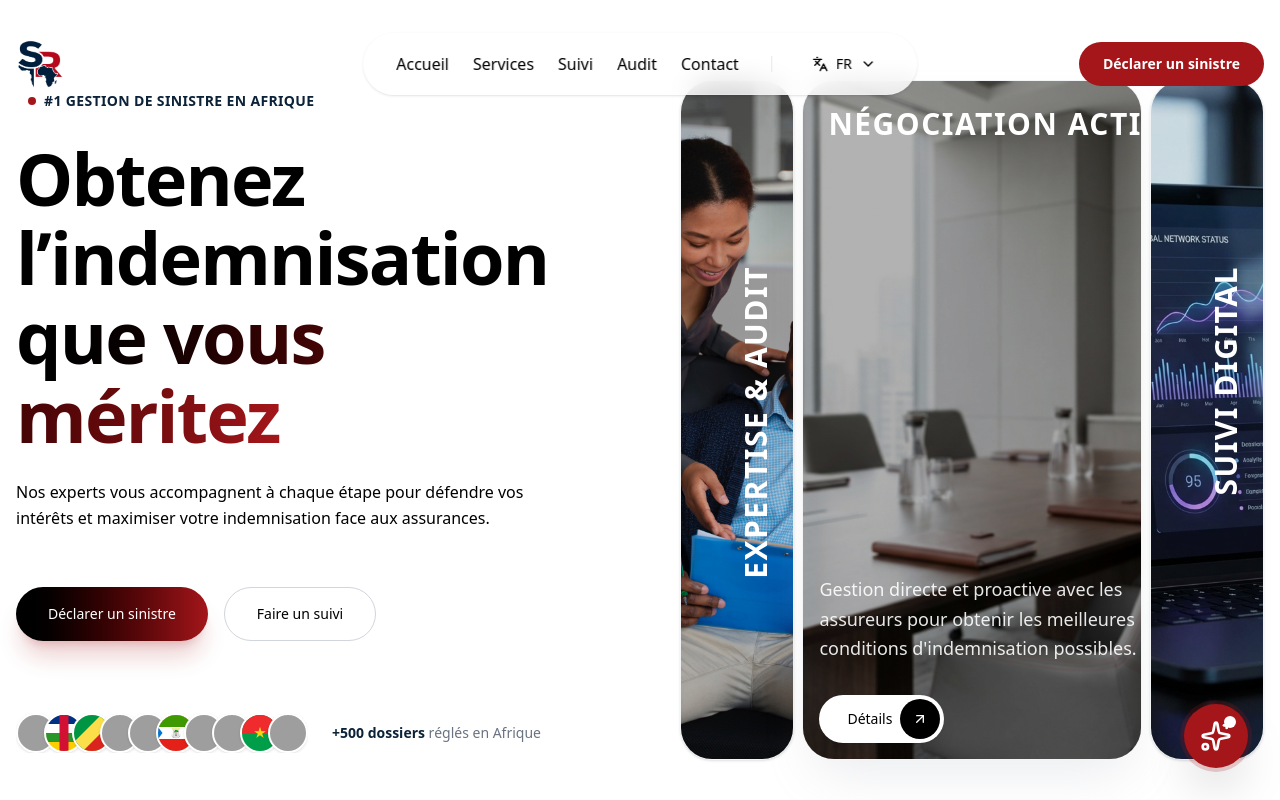
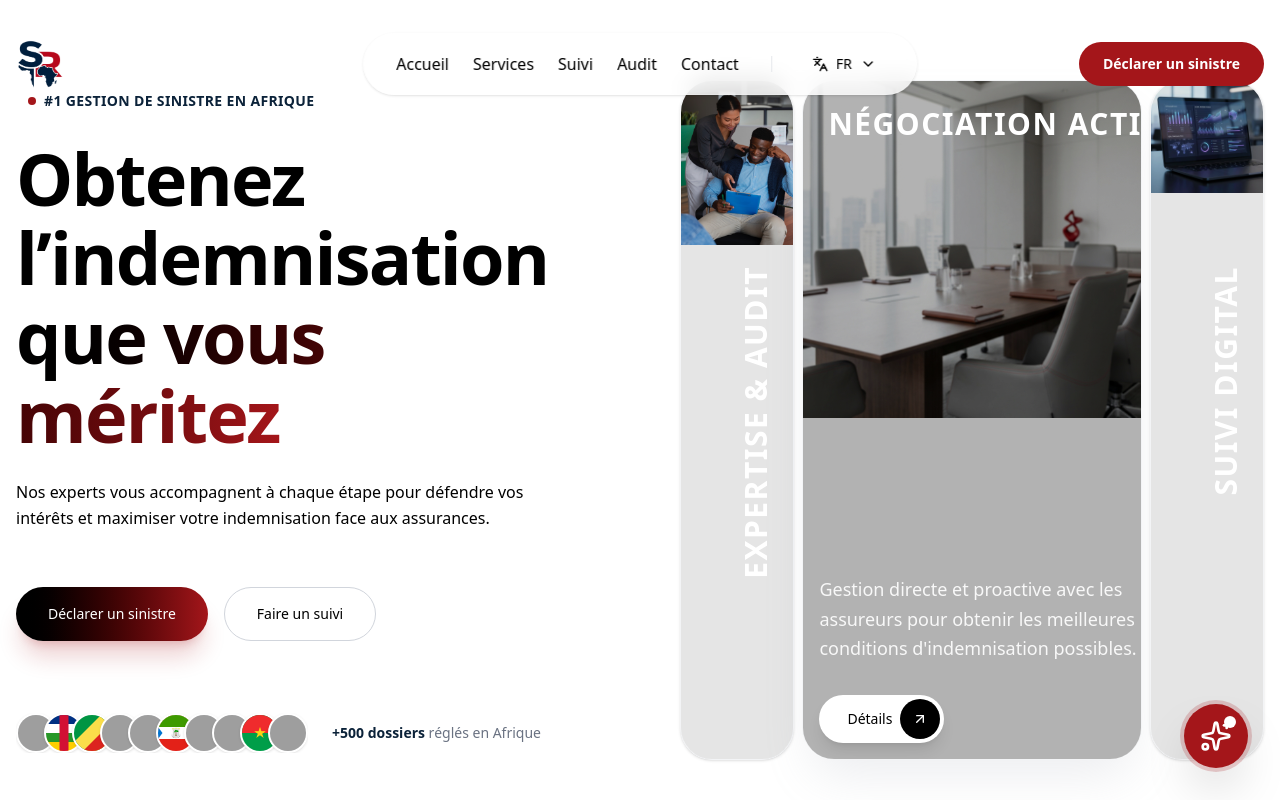
Before and after one commit to saidwede/new-sinistre-re, a Next.js app: page / in a window 1280 px wide. Shown: the top 800 px of the page. Built offline with nearby package versions, Linux system fonts and the light colour scheme; grey boxes are pictures that could not be loaded.

Commit message:
Image optimisation

```diff
--- a/components/hero-accordion.tsx
+++ b/components/hero-accordion.tsx
@@ -80,7 +80,8 @@ export function HeroAccordion() {
                             <Image
                                 src={item.bgImage}
                                 alt={item.title}
-                                fill
+                                width={700}
+                                height={700}
                                 className="object-cover transition-transform duration-1000"
                             />
                             {/* Overlay */}
```
